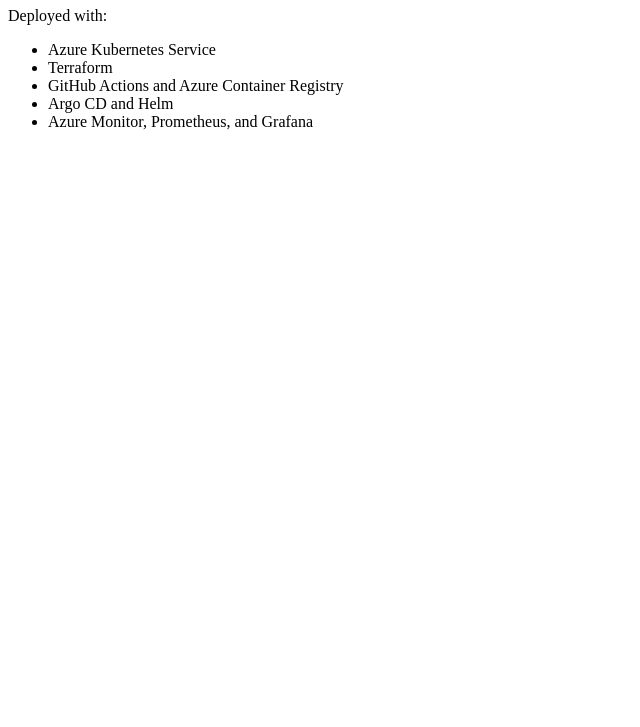
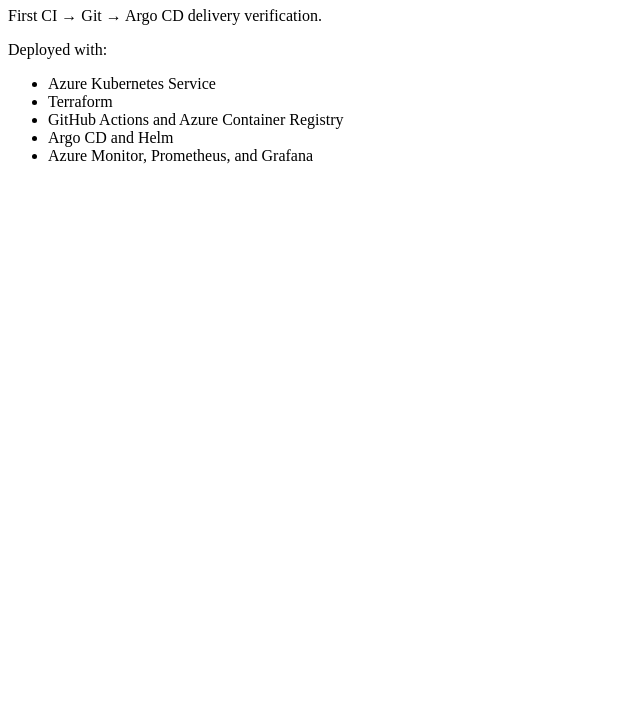
Before and after one commit to devSatym/azure-aks-gitops-observability, a plain HTML site: page app/index.html in a window 1280 px wide. Shown: the part 73-800 px from the top of the page, without its empty margins (0-640 px from the left). Drawn offline with Linux system fonts and the light colour scheme.

```diff
--- a/app/index.html
+++ b/app/index.html
@@ -7,6 +7,7 @@
 </head>
 <body>
   <h1>Azure AKS GitOps &amp; Observability</h1>
+  <p>First CI → Git → Argo CD delivery verification.</p>
   <p>Deployed with:</p>
   <ul>
     <li>Azure Kubernetes Service</li>
```
Also changed, not shown: 1 other file.
